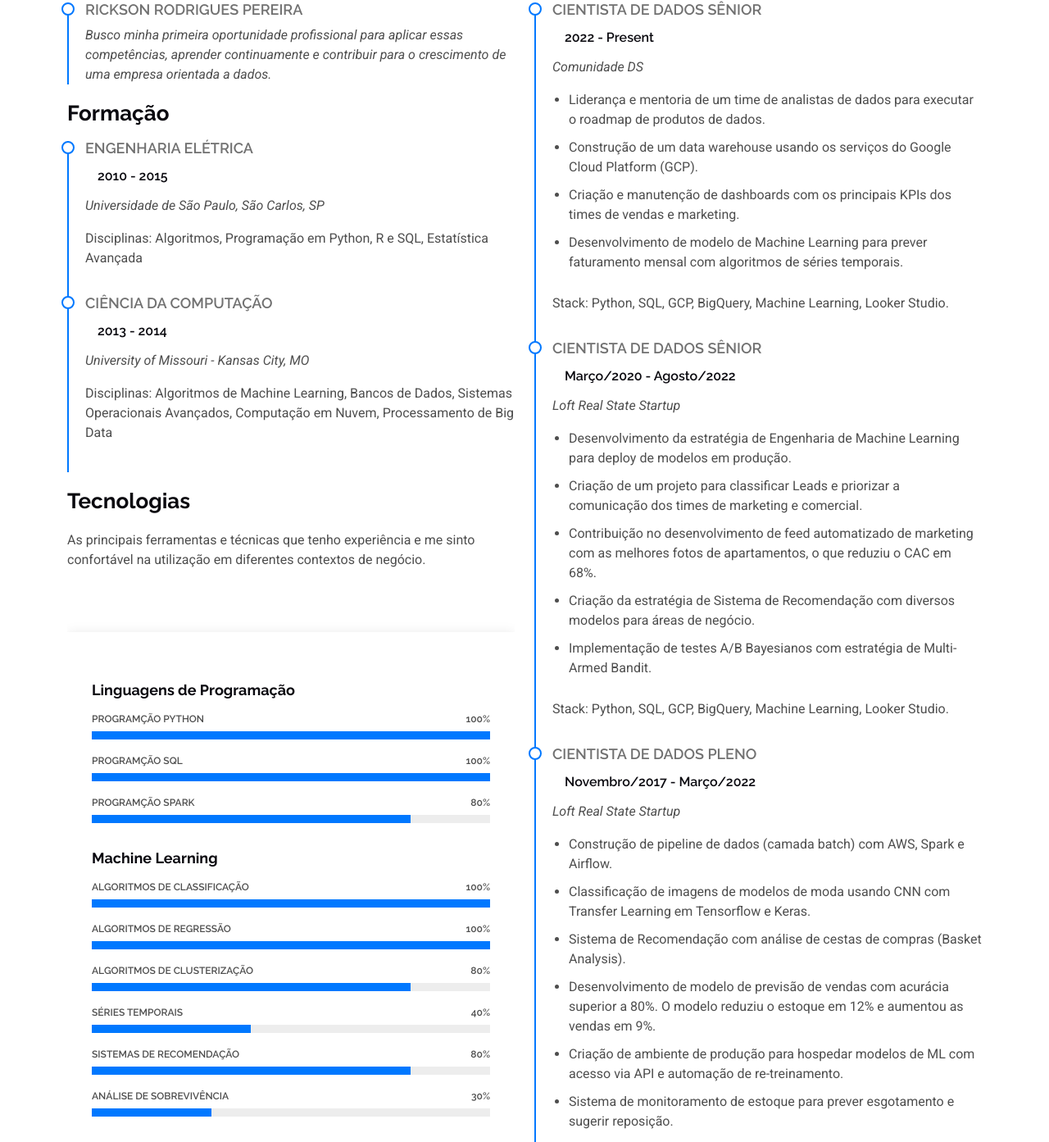
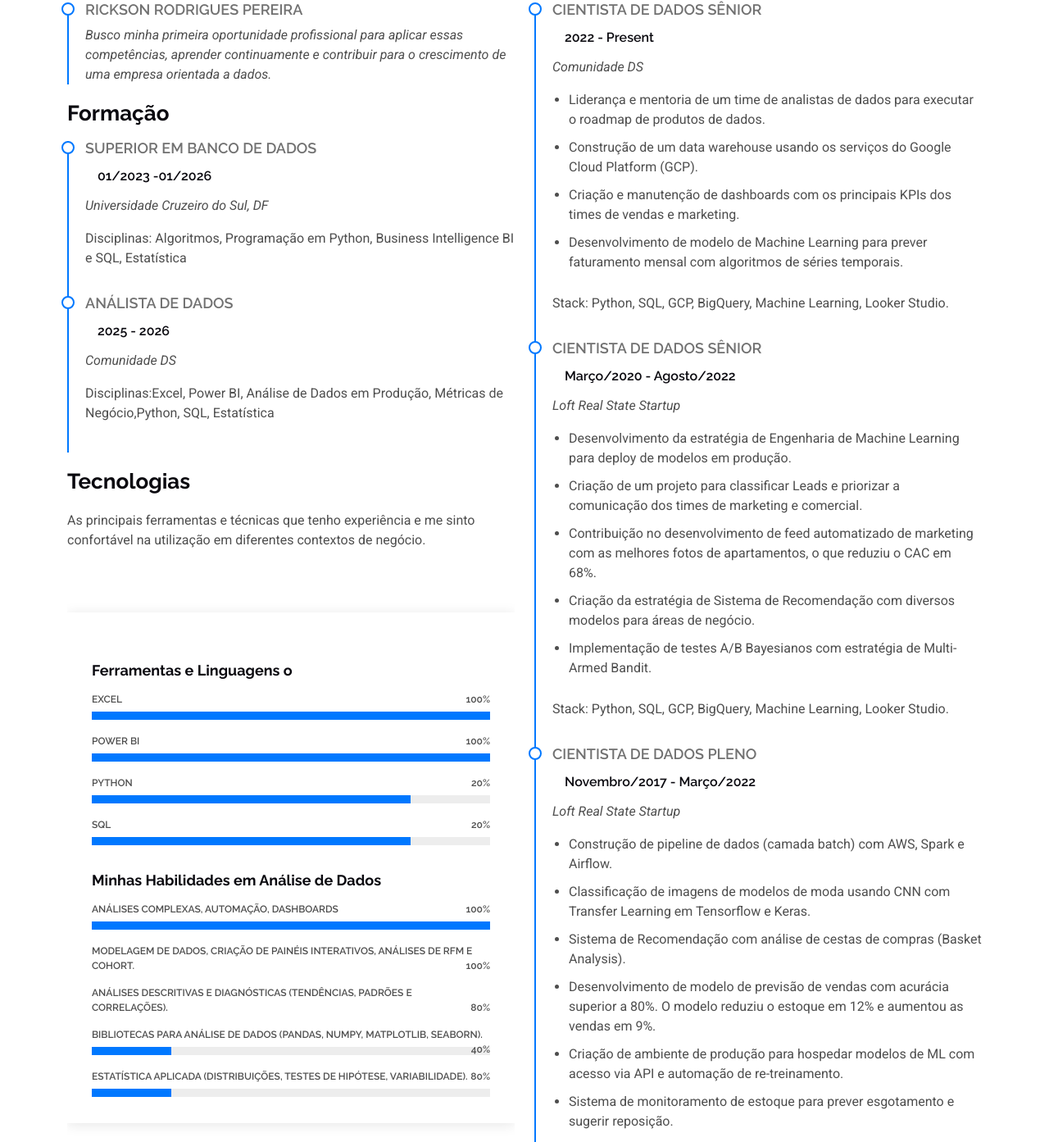
Before and after one commit to Ricksooon/projeto-de-portifolio, a plain HTML site: page index.html in a window 1280 px wide. Shown: the part 1834-3227 px from the top of the page at 82% size. Drawn offline with Linux system fonts and the light colour scheme.

Commit message:
Update index.html

```diff
--- a/index.html
+++ b/index.html
@@ -147,17 +147,17 @@
 
             <h3 class="resume-title">Formação</h3>
             <div class="resume-item">
-              <h4>Engenharia Elétrica</h4>
-              <h5>2010 - 2015</h5>
-              <p><em>Universidade de São Paulo, São Carlos, SP</em></p>
-              <p>Disciplinas: Algoritmos, Programação em Python, R e SQL, Estatística Avançada</p>
+              <h4>Superior em Banco de Dados</h4>
+              <h5> 01/2023 -01/2026 </h5>
+              <p><em>Universidade Cruzeiro do Sul, DF </em></p>
+              <p>Disciplinas: Algoritmos, Programação em Python, Business Intelligence BI e SQL, Estatística </p>
             </div><!-- Edn Resume Item -->
 
             <div class="resume-item">
-              <h4>Ciência da Computação</h4>
-              <h5>2013 - 2014</h5>
-              <p><em>University of Missouri - Kansas City, MO</em></p>
-              <p>Disciplinas: Algoritmos de Machine Learning, Bancos de Dados, Sistemas Operacionais Avançados, Computação em Nuvem, Processamento de Big Data</p>
+              <h4>Análista de Dados</h4>
+              <h5>2025 - 2026</h5>
+              <p><em>Comunidade DS</em></p>
+              <p>Disciplinas:Excel, Power BI, Análise de Dados em Produção, Métricas de Negócio,Python, SQL, Estatística</p>
             </div><!-- Edn Resume Item -->
 
             <h3 class="resume-title">Tecnologias</h3>
@@ -169,73 +169,72 @@
               <div class="row gy-4">
                   <div class="skills-content skills-animation">
 
-                    <h5>Linguagens de Programação</h5>
+                    <h5>Ferramentas e Linguagens o</h5>
 
                     <div class="progress">
-                      <span class="skill"><span>Programção Python</span> <i class="val">100%</i></span>
+                      <span class="skill"><span>Excel</span> <i class="val">100%</i></span>
                       <div class="progress-bar-wrap">
                         <div class="progress-bar" role="progressbar" aria-valuenow="100" aria-valuemin="0" aria-valuemax="100"></div>
                       </div>
                     </div><!-- End Skills Item -->
 
                     <div class="progress">
-                      <span class="skill"><span>Programção SQL</span> <i class="val">100%</i></span>
+                      <span class="skill"><span>Power BI</span> <i class="val">100%</i></span>
                       <div class="progress-bar-wrap">
                         <div class="progress-bar" role="progressbar" aria-valuenow="100" aria-valuemin="0" aria-valuemax="100"></div>
                       </div>
                     </div><!-- End Skills Item -->
 
                     <div class="progress">
-                      <span class="skill"><span>Programção Spark</span> <i class="val">80%</i></span>
+                      <span class="skill"><span>Python</span> <i class="val">20%</i></span>
                       <div class="progress-bar-wrap">
                         <div class="progress-bar" role="progressbar" aria-valuenow="80" aria-valuemin="0" aria-valuemax="100"></div>
                       </div>
                     </div><!-- End Skills Item -->
 
-                    <h5>Machine Learning</h5>
+                     <div class="progress">
+                      <span class="skill"><span>SQL</span> <i class="val">20%</i></span>
+                      <div class="progress-bar-wrap">
+                        <div class="progress-bar" role="progressbar" aria-valuenow="80" aria-valuemin="0" aria-valuemax="100"></div>
+                      </div>
+                    </div><!-- End Skills Item -->
+
+                    <h5>Minhas Habilidades em Análise de Dados</h5>
 
                     <div class="progress">
-                      <span class="skill"><span>Algoritmos de Classificação</span> <i class="val">100%</i></span>
+                      <span class="skill"><span>análises complexas, automação, dashboards</span> <i class="val">100%</i></span>
                       <div class="progress-bar-wrap">
                         <div class="progress-bar" role="progressbar" aria-valuenow="100" aria-valuemin="0" aria-valuemax="100"></div>
                       </div>
                     </div><!-- End Skills Item -->
 
                     <div class="progress">
-                      <span class="skill"><span>Algoritmos de Regressão</span> <i class="val">100%</i></span>
+                      <span class="skill"><span>modelagem de dados, criação de painéis interativos, análises de RFM e cohort.</span> <i class="val">100%</i></span>
                       <div class="progress-bar-wrap">
                         <div class="progress-bar" role="progressbar" aria-valuenow="100" aria-valuemin="0" aria-valuemax="100"></div>
                       </div>
                     </div><!-- End Skills Item -->
 
                     <div class="progress">
-                      <span class="skill"><span>Algoritmos de Clusterização</span> <i class="val">80%</i></span>
+                      <span class="skill"><span>Análises Descritivas e Diagnósticas (tendências, padrões e correlações).</span> <i class="val">80%</i></span>
                       <div class="progress-bar-wrap">
                         <div class="progress-bar" role="progressbar" aria-valuenow="80" aria-valuemin="0" aria-valuemax="100"></div>
                       </div>
                     </div><!-- End Skills Item -->
 
                     <div class="progress">
-                      <span class="skill"><span>Séries Temporais</span> <i class="val">40%</i></span>
+                      <span class="skill"><span>bibliotecas para análise de dados (Pandas, NumPy, Matplotlib, Seaborn).</span> <i class="val">40%</i></span>
                       <div class="progress-bar-wrap">
-                        <div class="progress-bar" role="progressbar" aria-valuenow="40" aria-valuemin="0" aria-valuemax="100"></div>
+                        <div class="progress-bar" role="progressbar" aria-valuenow="20" aria-valuemin="0" aria-valuemax="100"></div>
                       </div>
                     </div><!-- End Skills Item -->
 
                     <div class="progress">
-                      <span class="skill"><span>Sistemas de Recomendação</span> <i class="val">80%</i></span>
+                      <span class="skill"><span>Estatística aplicada (distribuições, testes de hipótese, variabilidade).</span> <i class="val">80%</i></span>
                       <div class="progress-bar-wrap">
-                        <div class="progress-bar" role="progressbar" aria-valuenow="80" aria-valuemin="0" aria-valuemax="100"></div>
+                        <div class="progress-bar" role="progressbar" aria-valuenow="20" aria-valuemin="0" aria-valuemax="100"></div>
                       </div>
                     </div><!-- End Skills Item -->
-
-                    <div class="progress">
-                      <span class="skill"><span>Análise de Sobrevivência</span> <i class="val">30%</i></span>
-                      <div class="progress-bar-wrap">
-                        <div class="progress-bar" role="progressbar" aria-valuenow="30" aria-valuemin="0" aria-valuemax="100"></div>
-                      </div>
-                    </div><!-- End Skills Item -->
-
                   </div>
               </div>
             </div>
```
